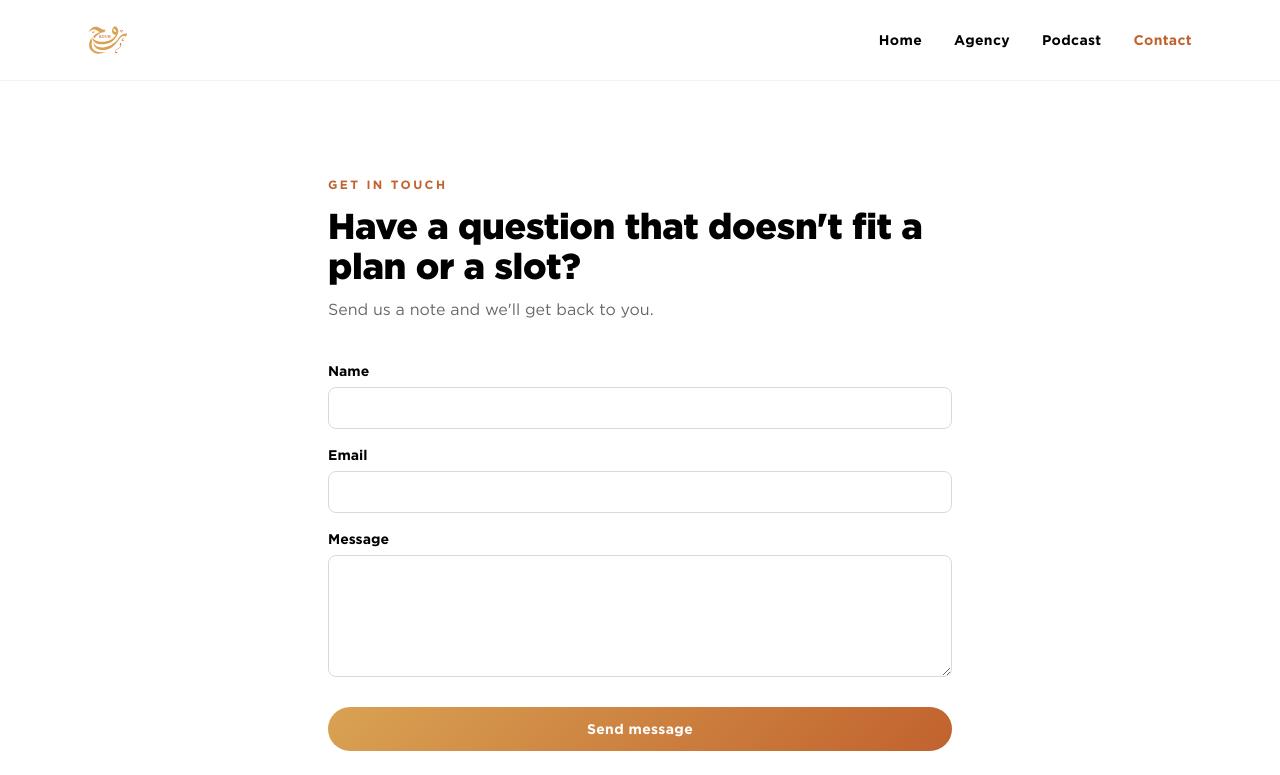
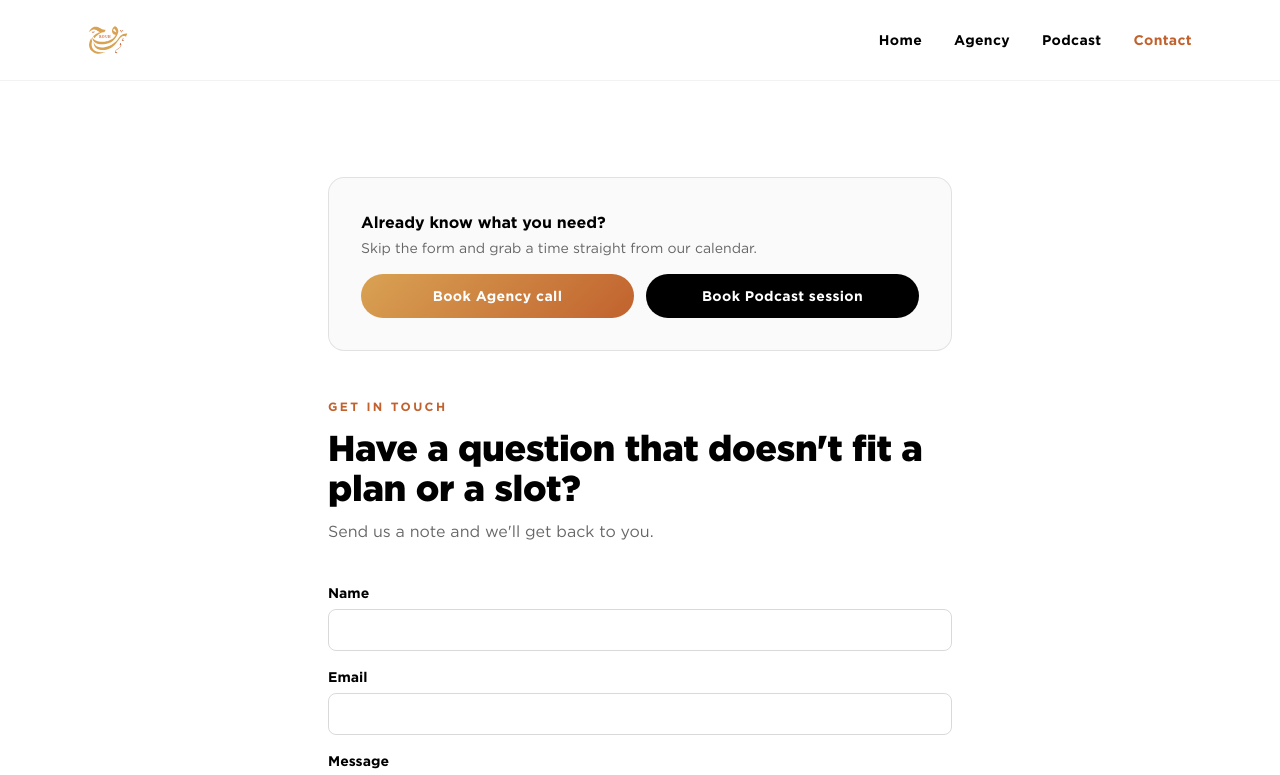
Before and after one commit to nabildorhmi/Rouh-UI, a React (Vite) app: page /contact in a window 1280 px wide. Shown: the top 775 px of the page. Built offline with nearby package versions, Linux system fonts and the light colour scheme.

Commit message:
feat(04-02): add direct booking CTA block to Contact page

```diff
--- a/src/pages/Contact.tsx
+++ b/src/pages/Contact.tsx
@@ -1,7 +1,8 @@
 import { useState } from "react";
 import { useForm } from "react-hook-form";
 import { SectionHeading } from "../components/ui/SectionHeading";
-import { Button } from "../components/ui/Button";
+import { Button, LinkButton } from "../components/ui/Button";
+import { CALENDLY_LINKS } from "../data/config";
 
 const EMAIL_PATTERN = /^[^\s@]+@[^\s@]+\.[^\s@]+$/;
 
@@ -32,6 +33,32 @@ export function Contact() {
 
   return (
     <section className="mx-auto max-w-2xl px-4 sm:px-6 py-16 sm:py-24">
+      <div className="rounded-2xl border border-black/10 bg-black/[0.02] p-6 sm:p-8 mb-12">
+        <p className="font-bold text-black">Already know what you need?</p>
+        <p className="mt-1 text-sm text-black/60">
+          Skip the form and grab a time straight from our calendar.
+        </p>
+        <div className="mt-4 flex flex-col sm:flex-row gap-3">
+          <LinkButton
+            href={CALENDLY_LINKS.agency}
+            target="_blank"
+            rel="noreferrer"
+            className="flex-1"
+          >
+            Book Agency call
+          </LinkButton>
+          <LinkButton
+            href={CALENDLY_LINKS.podcast}
+            target="_blank"
+            rel="noreferrer"
+            variant="secondary"
+            className="flex-1"
+          >
+            Book Podcast session
+          </LinkButton>
+        </div>
+      </div>
+
       <SectionHeading
         eyebrow="Get in touch"
         title="Have a question that doesn't fit a plan or a slot?"
```
